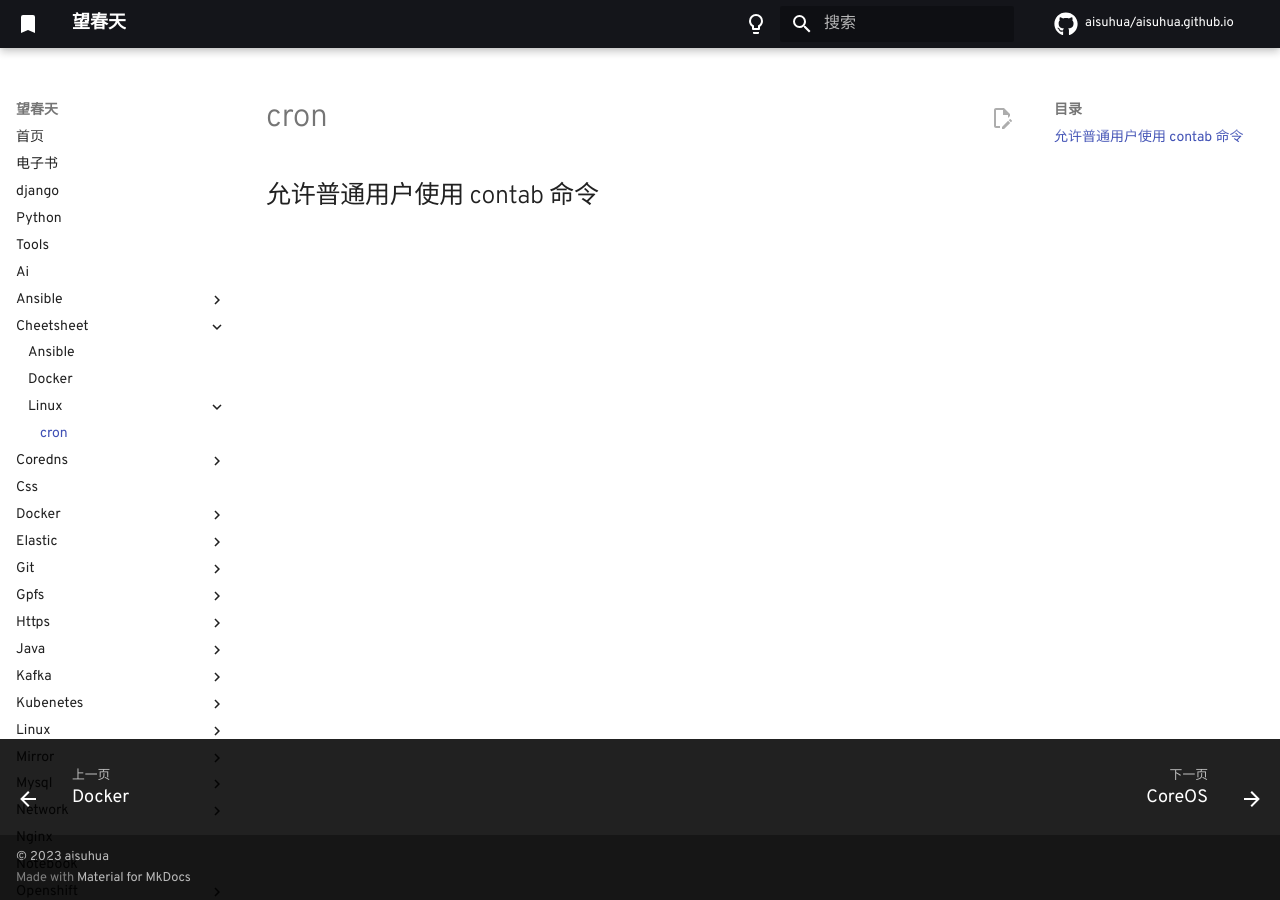
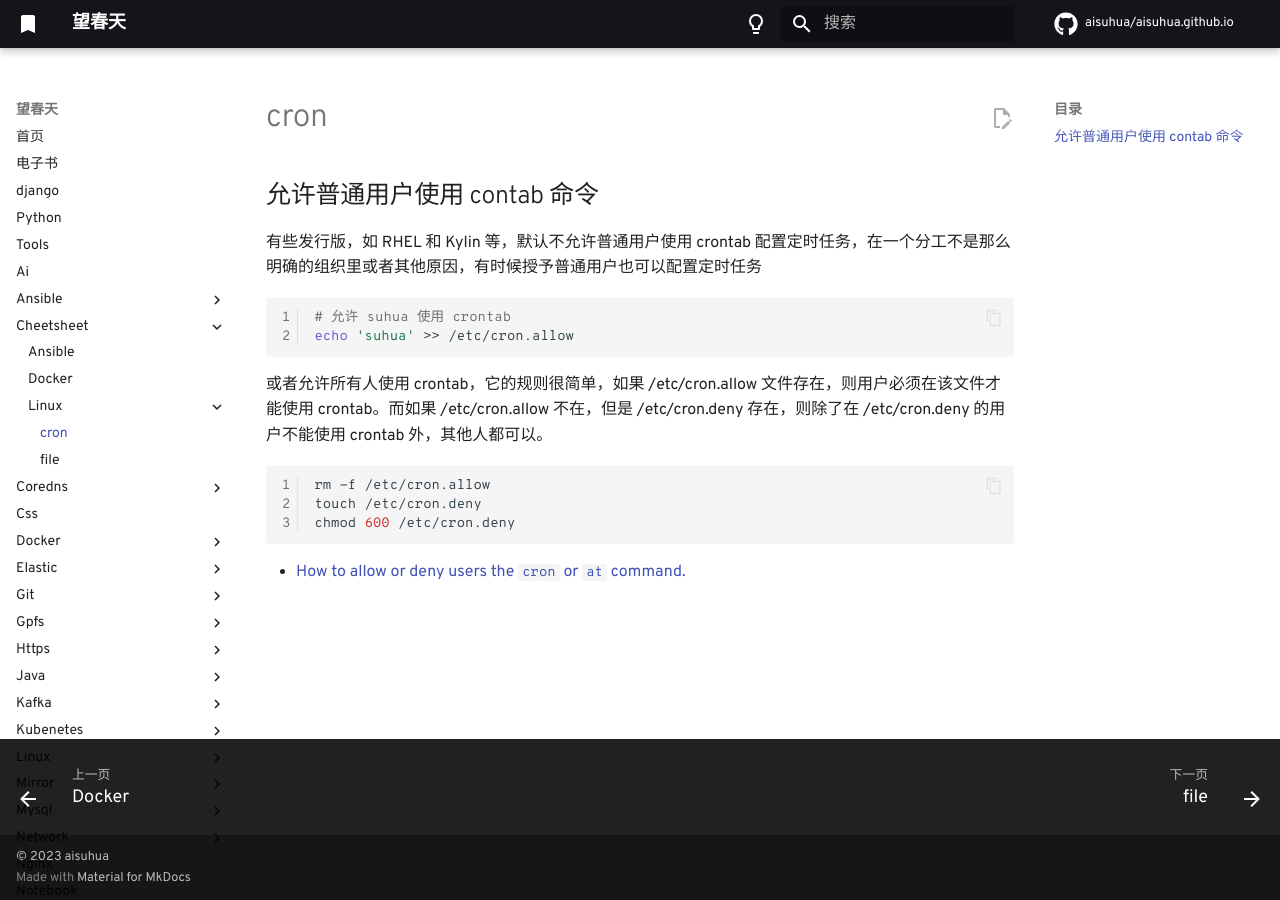
Before and after one commit to aisuhua/aisuhua.github.io, an MkDocs documentation site: the page built from docs/cheetsheet/linux/cron.md, in a window 1280 px wide. Built offline with MkDocs 1.6.1 and Material for MkDocs 9.7.7, drawn with Linux system fonts in a browser that asks for light colours; comment, search, counter and statistics services are not loaded.

Commit message:
docker.md cron.md

````diff
--- a/docs/cheetsheet/linux/cron.md
+++ b/docs/cheetsheet/linux/cron.md
@@ -1,3 +1,20 @@
 # cron
 
 ## 允许普通用户使用 contab 命令
+
+有些发行版，如 RHEL 和 Kylin 等，默认不允许普通用户使用 crontab 配置定时任务，在一个分工不是那么明确的组织里或者其他原因，有时候授予普通用户也可以配置定时任务
+
+```sh
+# 允许 suhua 使用 crontab
+echo 'suhua' >> /etc/cron.allow
+```
+
+或者允许所有人使用 crontab，它的规则很简单，如果 /etc/cron.allow 文件存在，则用户必须在该文件才能使用 crontab。而如果 /etc/cron.allow 不在，但是 /etc/cron.deny 存在，则除了在 /etc/cron.deny 的用户不能使用 crontab 外，其他人都可以。
+
+```sh
+rm -f /etc/cron.allow
+touch /etc/cron.deny
+chmod 600 /etc/cron.deny
+```
+
+- [How to allow or deny users the `cron` or `at` command.](https://access.redhat.com/solutions/1535573)
````
Also changed, not shown: docs/cheetsheet/linux/file.md (added, +13 -0 lines).
